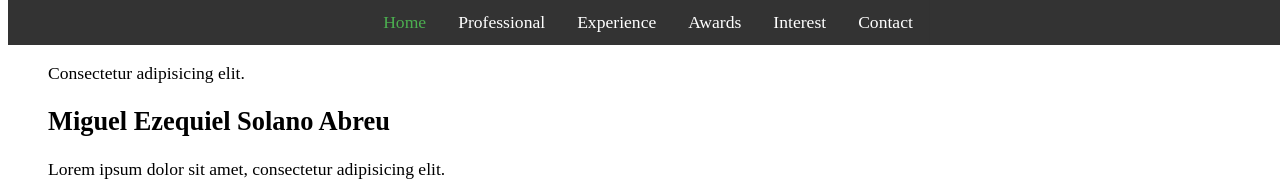
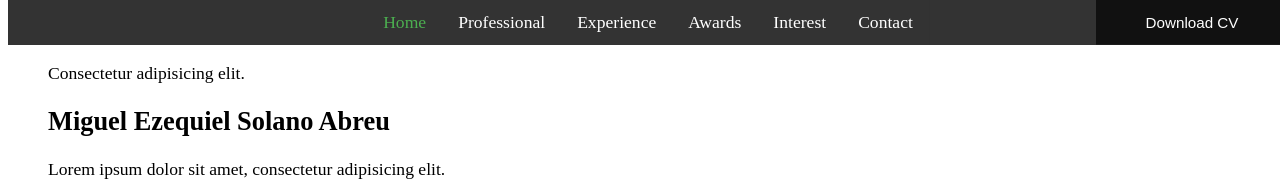
Before and after one commit to 3Z3QU13L5/Resume, a plain HTML site: page Index.html in a window 1280 px wide. Shown: the top 181 px of the page. Drawn offline with Linux system fonts and the light colour scheme.

Commit message:
Add the Download CV buttom

```diff
--- a/Index.html
+++ b/Index.html
@@ -31,6 +31,7 @@
           <a href="#nowhere" title="Contact">Contact</a>
         </li>
       </ul>
+      <button class="navBar__btn navBar__CVbtn"> Download CV </button>
     </nav>
     <button class="navBar__sidebarBtn navBar__btn"> &#9776 </button>
   </header>
--- a/styleSheet.css
+++ b/styleSheet.css
@@ -68,6 +68,16 @@ ul {
   display: none;
   font-size: calc(1em + 3.5vw);
 }
+.navBar__CVbtn{
+  display: block;
+  font-size: calc(0.5em + 0.5vw);
+  height: 100%;
+  position: absolute;
+  right: 0;
+  top: 50%;
+  transform: translateY(-50%);
+  width: 15%;
+}
 .navBar__sidebarBtn {
   padding: 1px;
   position: fixed;
```
